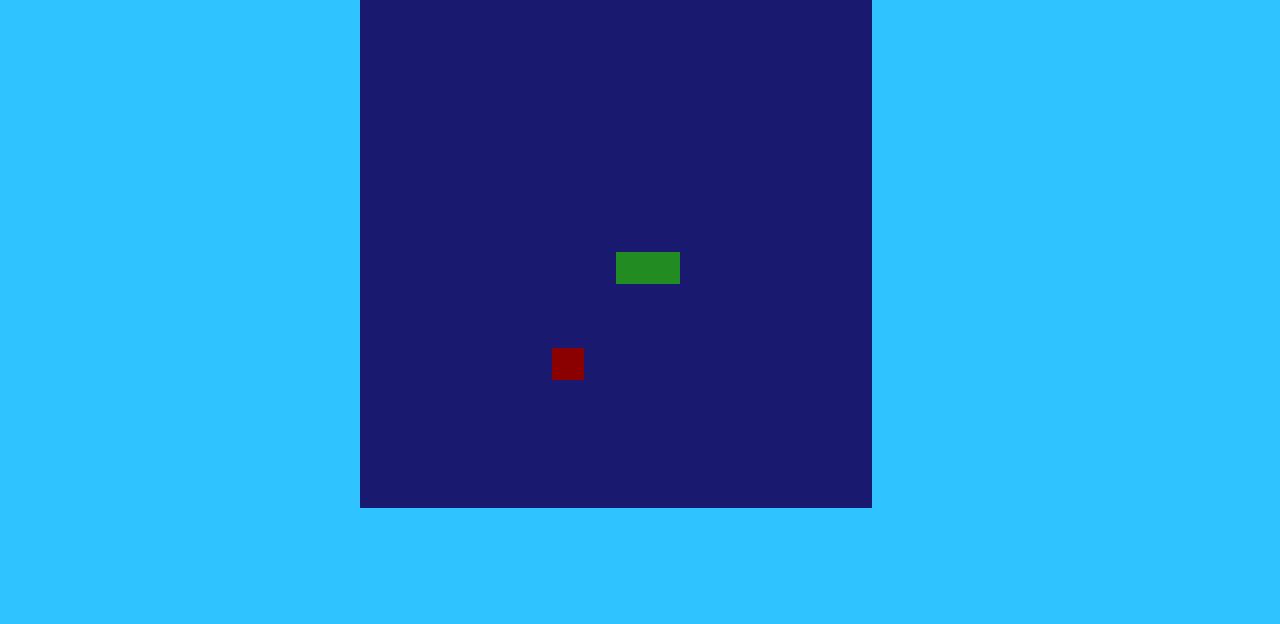
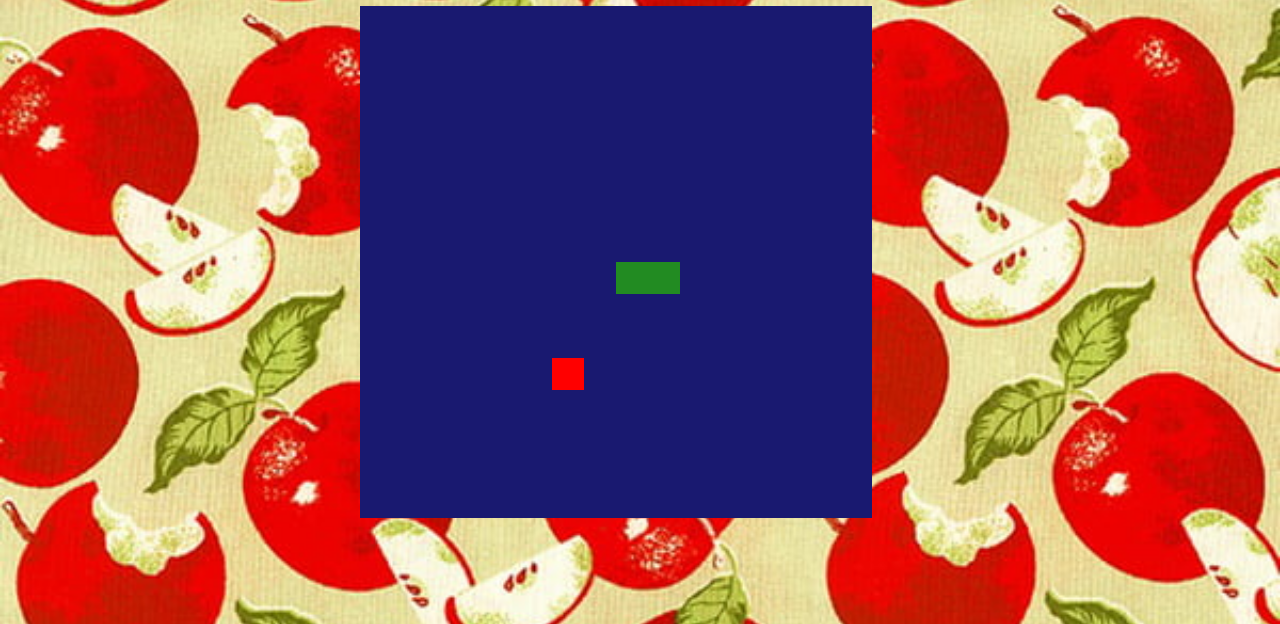
Before and after one commit to Rafyy2102/jogo_javascript, a plain HTML site: page index.html in a window 1280 px wide. Shown: the part 176-800 px from the top of the page. Drawn offline with Linux system fonts and the light colour scheme.

Commit message:
plano de fundo

```diff
--- a/index.html
+++ b/index.html
@@ -9,11 +9,9 @@
     <title>Snake Game</title>
 </head>
 <body>
-    <h1>Snake Game</h1>
-    <!--elemento gráfico do jogo tamanho e largura-->
-    <canvas id="snake" width="512" height="512"></canvas>
 
-
-
+        <h1>Snake Game</h1>
+        <!--elemento gráfico do jogo tamanho e largura-->
+        <canvas id="snake" width="512" height="512"></canvas>
 </body>
 </html>
--- a/script.js
+++ b/script.js
@@ -26,6 +26,8 @@ let food = {
     y: Math.floor(Math.random() * 15 + 1) * box
 }
 
+
+
 //criando o backgroud
 function criarBG(){
     //cor do backgroud
@@ -44,7 +46,7 @@ function criarCobrinha(){
 
 //criando a comida da cobrinha
 function drawFood(){
-    context.fillStyle = "#8B0000";
+    context.fillStyle = "red";
     context.fillRect(food.x, food.y, box, box);
 }
 
--- a/style.css
+++ b/style.css
@@ -5,6 +5,12 @@ body{
     flex-direction: column;
     justify-content: center;
     align-items: center;
-    background-color:rgb(47, 196, 255);
-    color:green;
+    text-align: center;
+    padding: 10px 0;
+    color:#000;
+    background: url(fundo.jpg);
+    background-repeat: no-repeat;
+    background-position: 5% 10%;
+    background-attachment: fixed;
+    background-size: cover;
 }
```
Also changed, not shown: fundo.jpg (added).
